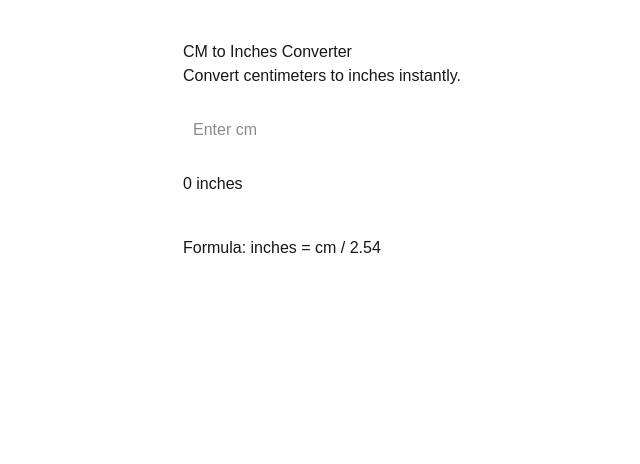
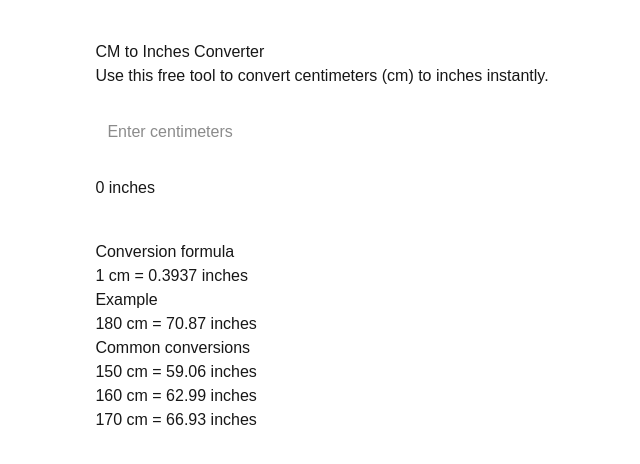
Before and after one commit to larstjessem-a11y/t4atlas, a Next.js app: page /tools/converters/cm-to-inches in a window 1280 px wide. Shown: the top 464 px of the page, without its empty margins (318-958 px from the left). Built offline with nearby package versions, Linux system fonts and the light colour scheme.

Commit message:
improve tool with content

```diff
--- a/app/tools/converters/cm-to-inches/page.tsx
+++ b/app/tools/converters/cm-to-inches/page.tsx
@@ -1,33 +1,41 @@
 "use client";
 
+import { useState } from "react";
+
 export default function Page() {
+  const [cm, setCm] = useState("");
+  const inches = cm ? (parseFloat(cm) / 2.54).toFixed(2) : "0";
+
   return (
-    <main style={{ padding: "40px", maxWidth: "600px", margin: "0 auto" }}>
+    <main style={{ padding: "40px", maxWidth: "700px", margin: "0 auto" }}>
       <h1>CM to Inches Converter</h1>
-      <p>Convert centimeters to inches instantly.</p>
+
+      <p>
+        Use this free tool to convert centimeters (cm) to inches instantly.
+      </p>
 
       <input
         type="number"
-        id="cm"
-        placeholder="Enter cm"
-        style={{ padding: "10px", width: "100%", marginTop: "20px" }}
-        onInput={(e) => {
-          const cm = (e.target as HTMLInputElement).value;
-          const inches = parseFloat(cm) / 2.54 || 0;
-          const output = document.getElementById("result");
-          if (output) {
-            output.textContent = inches.toFixed(2) + " inches";
-          }
-        }}
+        value={cm}
+        placeholder="Enter centimeters"
+        onChange={(e) => setCm(e.target.value)}
+        style={{ padding: "12px", width: "100%", marginTop: "20px" }}
       />
 
-      <h2 id="result" style={{ marginTop: "20px" }}>
-        0 inches
-      </h2>
+      <h2 style={{ marginTop: "20px" }}>{inches} inches</h2>
 
-      <p style={{ marginTop: "40px" }}>
-        Formula: inches = cm / 2.54
-      </p>
+      <h3 style={{ marginTop: "40px" }}>Conversion formula</h3>
+      <p>1 cm = 0.3937 inches</p>
+
+      <h3>Example</h3>
+      <p>180 cm = {(180 / 2.54).toFixed(2)} inches</p>
+
+      <h3>Common conversions</h3>
+      <ul>
+        <li>150 cm = {(150 / 2.54).toFixed(2)} inches</li>
+        <li>160 cm = {(160 / 2.54).toFixed(2)} inches</li>
+        <li>170 cm = {(170 / 2.54).toFixed(2)} inches</li>
+      </ul>
     </main>
   );
 }
```
